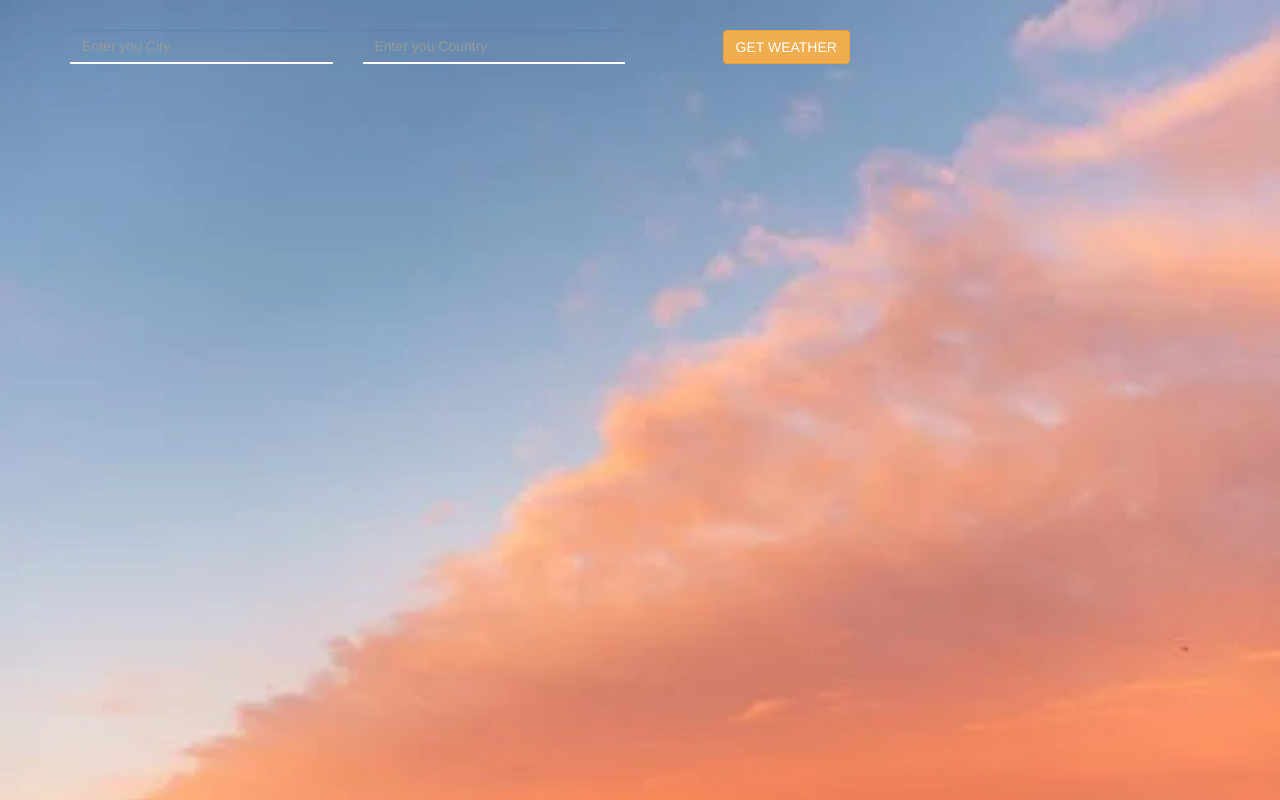
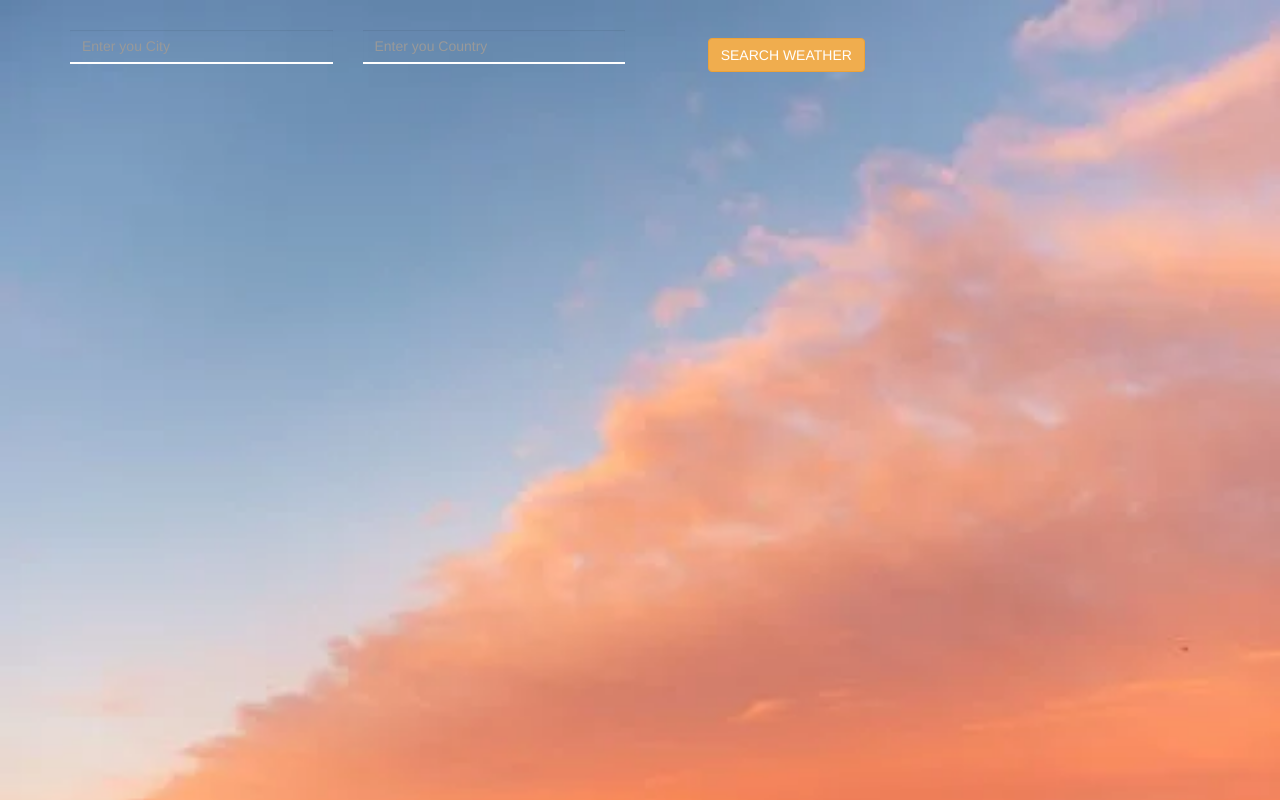
Before and after one commit to codershona/react-weather-app, a React (Create React App) app: page / in a window 1280 px wide. Built offline with nearby package versions, Linux system fonts and the light colour scheme.

Commit message:
all style correction done

```diff
--- a/src/App.css
+++ b/src/App.css
@@ -1,3 +1,14 @@
 .App {
   text-align: center;
 }
+
+
+/* icon size larger method */
+
+h5.py-4 {
+	font-size: 94px;
+}
+
+button.btn.btn-warning {
+	margin-top: 8px;
+}
--- a/src/app_component/form.component.js
+++ b/src/app_component/form.component.js
@@ -37,7 +37,7 @@ const Form = props => {
           </div>
 
           <div className="col-md-3 mt-md-0 py-2 text-md-left">
-         <button className="btn btn-warning">GET WEATHER</button>
+         <button className="btn btn-warning">SEARCH WEATHER</button>
 
          </div>
         </div>
--- a/src/app_component/weather.component.js
+++ b/src/app_component/weather.component.js
@@ -40,8 +40,8 @@ function minmaxTemp(min, max) {
 
 				<h3>
 		  <span className="px-4">{min}&deg;</span>
-
-		  <span className="px-4">{max}&deg;</span>
+            <br/>
+		  <span className="px-4 px">{max}&deg;</span>
 
 		</h3>
 
```
